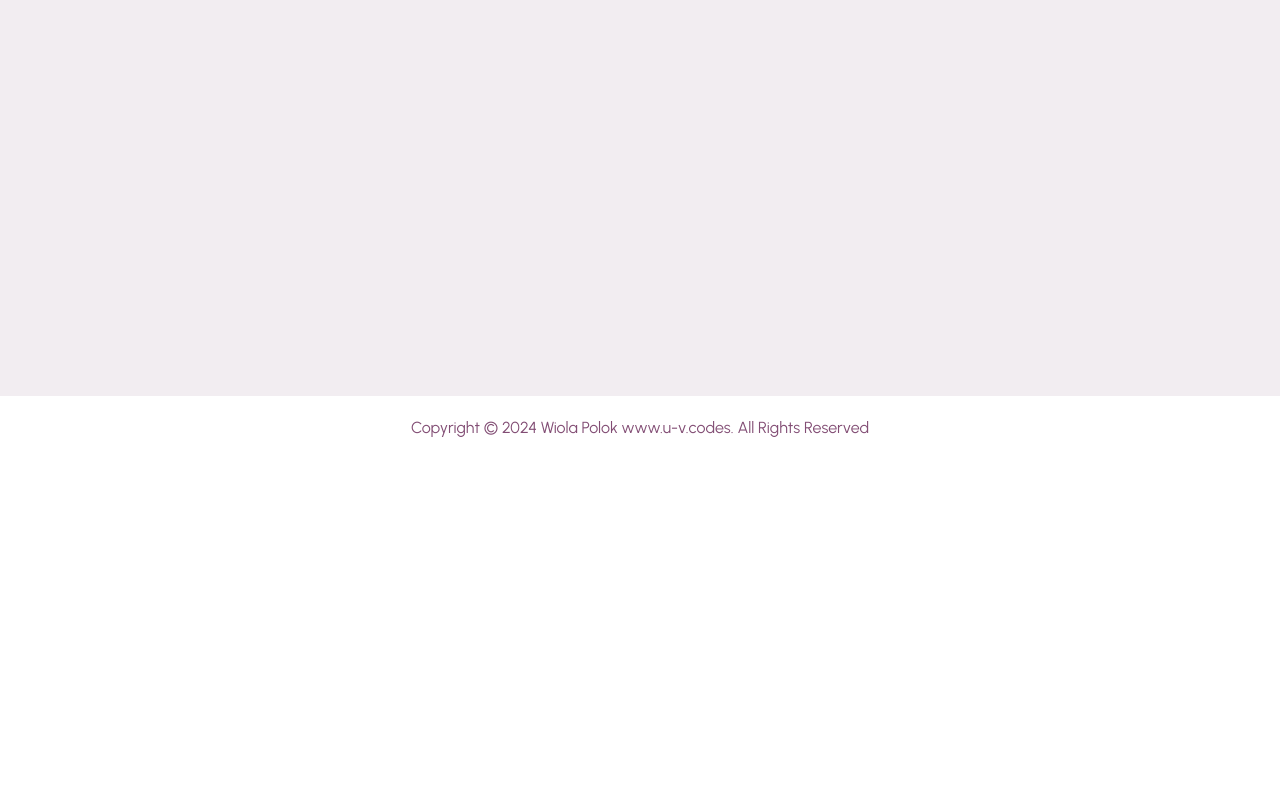
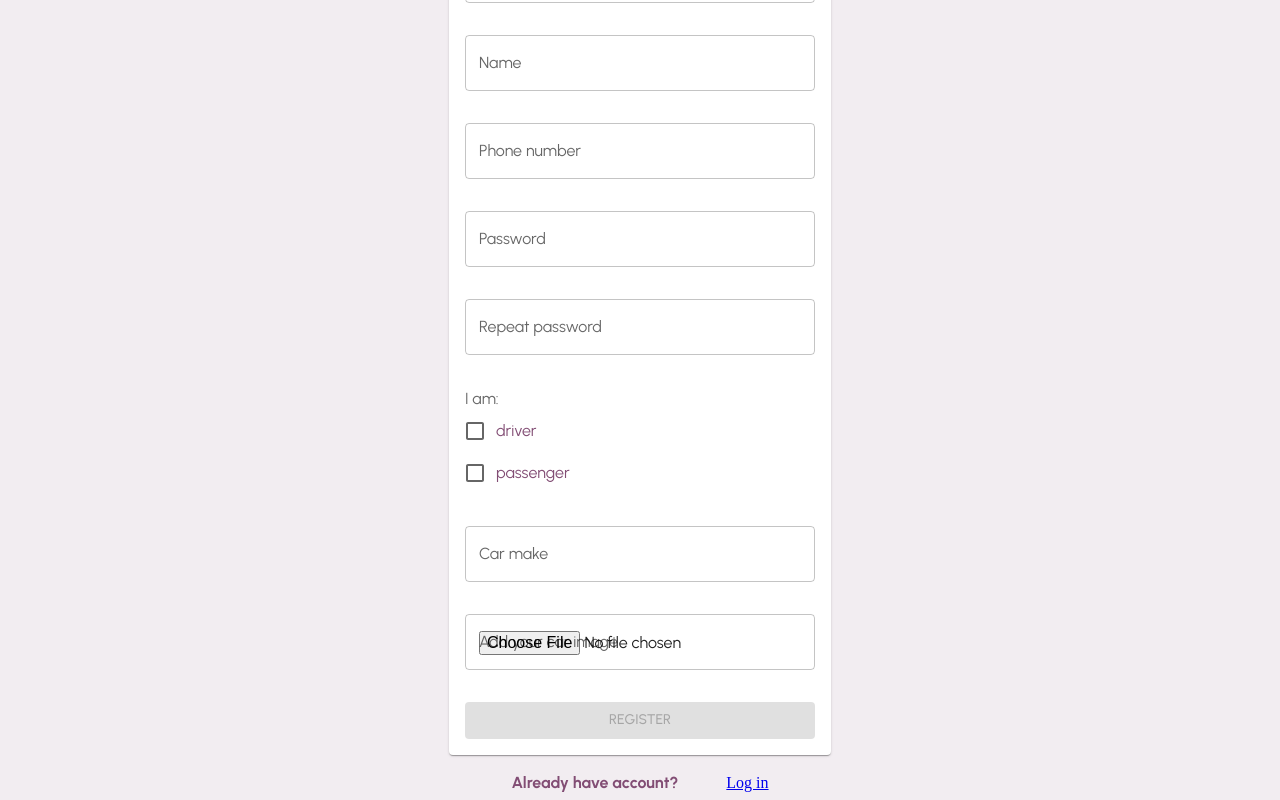
Before and after one commit to Wiolinek/microservice-architecture, a React (Vite) app in the folder client/: page /register in a window 1280 px wide. Shown: the part 340-1140 px from the top of the page. Before the commit the page ends 800 px from the top, so only its background shows below. Built offline with nearby package versions, Linux system fonts and the light colour scheme.

Commit message:
add react hook form and zod, add login and register forms

```diff
--- a/client/package.json
+++ b/client/package.json
@@ -13,15 +13,19 @@
   "dependencies": {
     "@emotion/react": "^11.11.4",
     "@emotion/styled": "^11.11.5",
+    "@hookform/resolvers": "^3.4.0",
     "@mui/icons-material": "^5.15.17",
     "@mui/material": "^5.15.17",
     "jest-environment-jsdom": "^29.7.0",
     "react": "^18.3.1",
     "react-dom": "^18.3.1",
+    "react-hook-form": "^7.51.4",
     "react-router-dom": "^6.23.1",
-    "vite-tsconfig-paths": "^4.3.2"
+    "vite-tsconfig-paths": "^4.3.2",
+    "zod": "^3.23.8"
   },
   "devDependencies": {
+    "@hookform/devtools": "^4.3.1",
     "@testing-library/jest-dom": "^6.4.5",
     "@testing-library/react": "^15.0.7",
     "@types/jest": "^29.5.12",
--- a/client/src/App.tsx
+++ b/client/src/App.tsx
@@ -31,7 +31,7 @@ const theme = createTheme({
               backgroundColor: 'rgba(255, 255, 255, 1)',
               color: 'rgba(91, 53, 81, 1)',
             },
-          }
+          },
         },
       },
     },
--- /dev/null
+++ b/client/src/components/form/Form.tsx
@@ -0,0 +1,23 @@
+import { FormProvider, useForm } from 'react-hook-form';
+import Paper from '@mui/material/Paper';
+import { LoginFormSchema, RegisterFormSchema } from '@components/form/schema/schema';
+import { zodResolver } from '@hookform/resolvers/zod';
+import { FormProps } from '@components/form/interfaces';
+
+const Form = ({ formType, formSchema, defaultValues }: FormProps) => {
+  const methods = useForm<LoginFormSchema | RegisterFormSchema>({
+    mode: 'all',
+    resolver: zodResolver(formSchema),
+    defaultValues,
+  });
+
+  return (
+    <FormProvider {...methods}>
+      <Paper sx={{ height: 'max-content', width: 'min-content', mt: 9, p: 2, color: 'primary.main', backgroundColor: 'primary.light' }}>
+        {formType}
+      </Paper>
+    </FormProvider>
+  );
+};
+
+export default Form;
--- /dev/null
+++ b/client/src/components/form/LoginForm.tsx
@@ -0,0 +1,50 @@
+import { useFormContext } from 'react-hook-form';
+import TextField from '@mui/material/TextField';
+import Button from '@mui/material/Button';
+import Stack from '@mui/material/Stack';
+import { LoginFormSchema } from '@components/form/schema/schema';
+import { DevTool } from '@hookform/devtools';
+
+const LoginForm = () => {
+  const {
+    control,
+    register,
+    // reset,
+    // setValue,
+    handleSubmit,
+    formState: { isDirty, isSubmitting, /*isSubmitted, isSubmitSuccessful, */ errors },
+  } = useFormContext<LoginFormSchema>();
+
+  const onSubmit = (data: LoginFormSchema) => {
+    console.log(data);
+  };
+
+  return (
+    <>
+      <form noValidate onSubmit={handleSubmit(onSubmit)}>
+        <Stack spacing={4} style={{ marginTop: 16 }} sx={{ width: { xs: 220, sm: 350 } }}>
+          <TextField
+            {...register('email', { required: 'Email is required' })}
+            label="Email"
+            type="email"
+            error={!!errors.email}
+            helperText={errors.email?.message}
+          />
+          <TextField
+            {...register('password', { required: 'Password is required' })}
+            label="Password"
+            type="password"
+            error={!!errors.password}
+            helperText={errors.password?.message}
+          />
+          <Button type="submit" variant="contained" size="medium" disabled={!isDirty || isSubmitting}>
+            LogIn
+          </Button>
+        </Stack>
+      </form>
+      <DevTool control={control} />
+    </>
+  );
+};
+
+export default LoginForm;
--- /dev/null
+++ b/client/src/components/form/RegisterForm.tsx
@@ -0,0 +1,70 @@
+import { useFormContext } from 'react-hook-form';
+import TextField from '@mui/material/TextField';
+import Button from '@mui/material/Button';
+import Stack from '@mui/material/Stack';
+import FormLabel from '@mui/material/FormLabel';
+import FormControl from '@mui/material/FormControl';
+import FormControlLabel from '@mui/material/FormControlLabel';
+import Checkbox from '@mui/material/Checkbox';
+import { RegisterFormSchema } from '@components/form/schema/schema';
+import { DevTool } from '@hookform/devtools';
+
+const RegisterForm = () => {
+  const {
+    control,
+    register,
+    // reset,
+    // setValue,
+    handleSubmit,
+    formState: { isDirty, isSubmitting, /*isSubmitted, isSubmitSuccessful, */ errors },
+  } = useFormContext<RegisterFormSchema>();
+
+  const onSubmit = (data: RegisterFormSchema) => {
+    console.log(data);
+  };
+
+  return (
+    <>
+      <form noValidate onSubmit={handleSubmit(onSubmit)}>
+        <Stack spacing={4} style={{ marginTop: 16 }} sx={{ width: { xs: 220, sm: 350 } }}>
+          <TextField {...register('email')} label="Email" type="email" error={!!errors.email} helperText={errors.email?.message} />
+          <TextField {...register('name')} label="Name" type="name" error={!!errors.name} helperText={errors.name?.message} />
+          <TextField {...register('phone')} label="Phone number" type="tel" error={!!errors.phone} helperText={errors.phone?.message} />
+          <TextField
+            {...register('password')}
+            label="Password"
+            type="password"
+            error={!!errors.password}
+            helperText={errors.password?.message}
+          />
+          <TextField
+            {...register('repeatPassword')}
+            label="Repeat password"
+            type="password"
+            error={!!errors.repeatPassword}
+            helperText={errors.repeatPassword?.message}
+          />
+          <FormControl>
+            <FormLabel component="legend">I am:</FormLabel>
+            <FormControlLabel control={<Checkbox size="medium" />} label="driver" />
+            <FormControlLabel control={<Checkbox size="medium" />} label="passenger" />
+          </FormControl>
+          <TextField {...register('carMake')} label="Car make" error={!!errors.carMake} helperText={errors.carMake?.message} />
+          <TextField
+            {...register('carImage')}
+            label="Add your car image"
+            type="file"
+            error={!!errors.carImage}
+            helperText={errors.carImage?.message}
+          />
+          <Button type="submit" variant="contained" size="medium" disabled={!isDirty || isSubmitting}>
+            Register
+          </Button>
+        </Stack>
+      </form>
+      <DevTool control={control} />
+    </>
+  );
+};
+
+export default RegisterForm;
--- /dev/null
+++ b/client/src/components/form/interfaces.ts
@@ -0,0 +1,24 @@
+import { z } from 'zod';
+
+export interface FormProps {
+  formType: React.ReactNode;
+  formSchema: z.ZodSchema;
+  defaultValues?: LoginFormValues | RegisterFormValues;
+}
+
+export interface LoginFormValues {
+  email: string;
+  password: string;
+}
+
+export interface RegisterFormValues {
+  email: string;
+  name: string;
+  phone: string;
+  password: string;
+  repeatPassword: string;
+  driver: boolean;
+  passenger: boolean;
+  carMake?: string;
+  carImage?: string;
+}
--- /dev/null
+++ b/client/src/components/form/schema/schema.ts
@@ -0,0 +1,33 @@
+import { z } from 'zod';
+
+import { emailRegex, phoneNumberRegex } from '@data/constants';
+
+export const loginFormSchema = z.object({
+  email: z
+    .string()
+    .min(5, { message: 'Email address should have at least 5 characters' })
+    .refine((email) => emailRegex.test(email), { message: 'Email address is not valid' }),
+  password: z.string().min(8, { message: 'Password should have at least 8 characters' }),
+});
+
+export type LoginFormSchema = z.infer<typeof loginFormSchema>;
+
+export const registerFormSchema = z.object({
+  email: z
+    .string()
+    .min(5, { message: 'Email address should have at least 5 characters' })
+    .refine((email) => emailRegex.test(email), { message: 'Email address is not valid' }),
+  name: z.string().min(2, { message: 'Name should have at least 2 characters' }),
+  phone: z
+    .string()
+    .min(9, { message: 'Phone number should have at least 9 characters' })
+    .refine((phone) => phoneNumberRegex.test(phone), { message: 'Phone number is not valid' }),
+  password: z.string().min(8, { message: 'Password should have at least 8 characters' }),
+  repeatPassword: z.string().min(8, { message: 'Password should have at least 8 characters' }),
+  driver: z.boolean(),
+  passenger: z.boolean(),
+  carMake: z.string().min(2, { message: 'Car make should have at least 2 characters' }),
+  carImage: z.string(),
+});
+
+export type RegisterFormSchema = z.infer<typeof registerFormSchema>;
--- /dev/null
+++ b/client/src/data/constants.ts
@@ -0,0 +1,21 @@
+import { LoginFormValues, RegisterFormValues } from '@components/form/interfaces';
+
+export const emailRegex = /^[\w-.]+@([\w-]+\.)+[\w-]{2,4}$/;
+export const phoneNumberRegex = /^[0-9]/;
+
+export const loginDefaultValues: LoginFormValues = {
+  email: '',
+  password: '',
+};
+
+export const registerDefaultValues: RegisterFormValues = {
+  email: '',
+  name: '',
+  phone: '',
+  password: '',
+  repeatPassword: '',
+  driver: false,
+  passenger: false,
+  carMake: '',
+  carImage: '',
+};
--- a/client/src/pages/LogIn.tsx
+++ b/client/src/pages/LogIn.tsx
@@ -1,10 +1,26 @@
+import { Link } from 'react-router-dom';
 import PageWrapper from '@layouts/PageWrapper';
 import Stack from '@mui/material/Stack';
+import Typography from '@mui/material/Typography';
+import Form from '@components/form/Form';
+import LoginForm from '@components/form/LoginForm';
+import Banner from '@layouts/Banner';
+import { loginFormSchema } from '@components/form/schema/schema';
+import { loginDefaultValues } from '@data/constants';
 
 const LogIn = () => {
   return (
     <PageWrapper>
-      <Stack spacing={2}>LogIn</Stack>
+      <Stack direction="column" alignItems="center" spacing={6}>
+        <Banner title="Log in to your account" />
+        <Form formType={<LoginForm />} formSchema={loginFormSchema} defaultValues={loginDefaultValues} />
+      </Stack>
+      <Stack direction="row" alignItems="center" justifyContent="flex-start" spacing={6}>
+        <Typography variant="body1" component="p" sx={{ fontWeight: 700, color: 'primary.main' }}>
+          New here?
+        </Typography>
+        <Link to="/register">Join now</Link>
+      </Stack>
     </PageWrapper>
   );
 };
--- a/client/src/pages/Register.tsx
+++ b/client/src/pages/Register.tsx
@@ -1,10 +1,26 @@
+import { Link } from 'react-router-dom';
 import PageWrapper from '@layouts/PageWrapper';
 import Stack from '@mui/material/Stack';
+import Typography from '@mui/material/Typography';
+import Form from '@components/form/Form';
+import RegisterForm from '@components/form/RegisterForm';
+import Banner from '@layouts/Banner';
+import { registerFormSchema } from '@components/form/schema/schema';
+import { registerDefaultValues } from '@data/constants';
 
 const Register = () => {
   return (
     <PageWrapper>
-      <Stack spacing={2}>Register</Stack>
+      <Stack direction="column" alignItems="center" spacing={6}>
+        <Banner title="Create new account" />
+        <Form formType={<RegisterForm />} formSchema={registerFormSchema} defaultValues={registerDefaultValues} />
+      </Stack>
+      <Stack direction="row" alignItems="center" justifyContent="flex-start" spacing={6}>
+        <Typography variant="body1" component="p" sx={{ fontWeight: 700, color: 'primary.main' }}>
+          Already have account?
+        </Typography>
+        <Link to="/login">Log in</Link>
+      </Stack>
     </PageWrapper>
   );
 };
```
Also changed, not shown: 1 other file (tests, documents, lock files or other folders).
